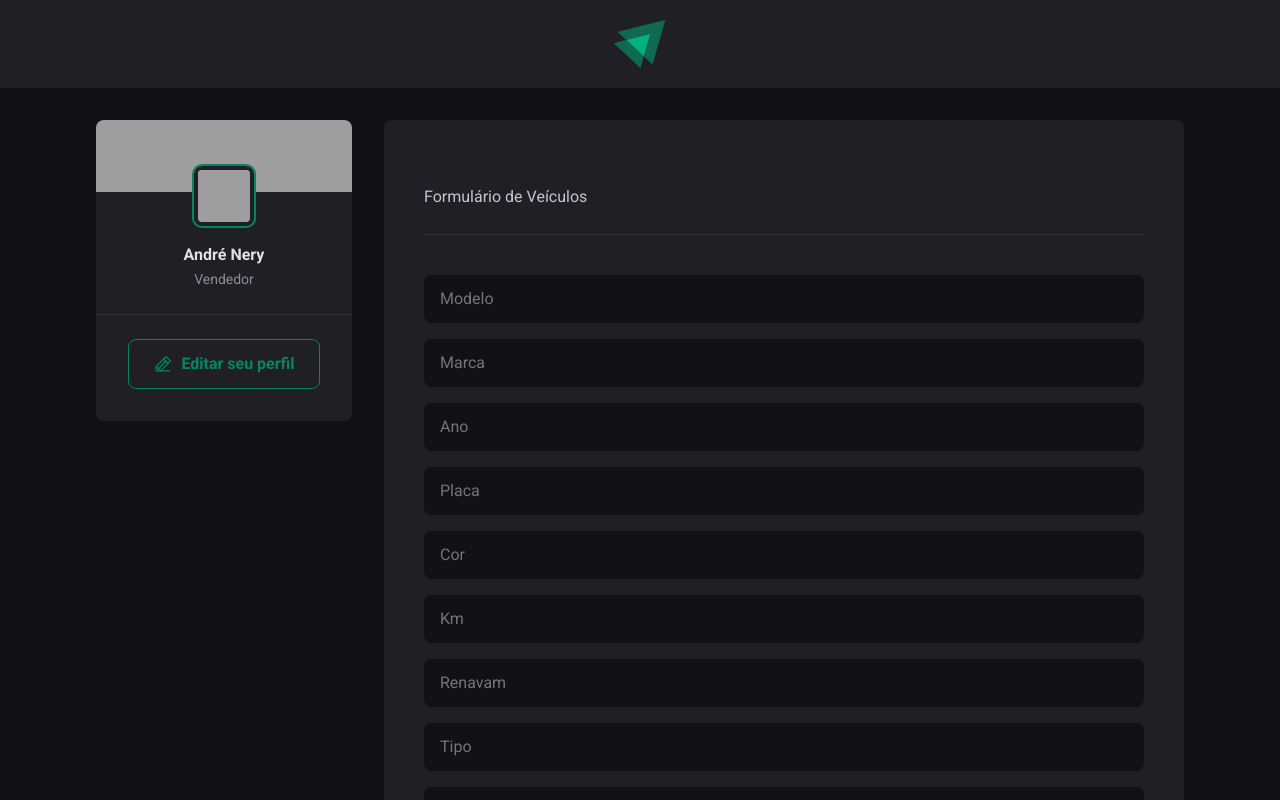
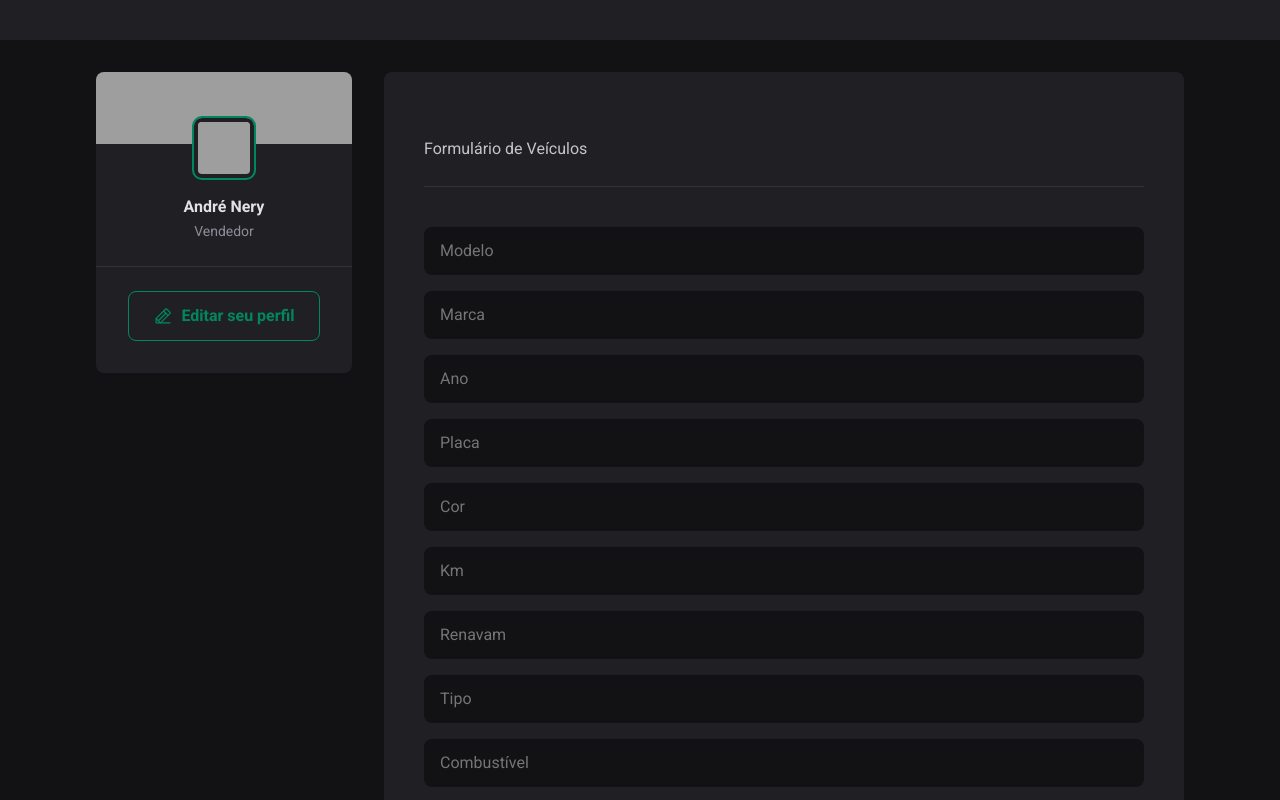
Before and after one commit to ThalitaBispo/LP-Trabalho, a React (Vite) app: page / in a window 1280 px wide. Shown: the top 800 px of the page. Built offline with nearby package versions, Linux system fonts and the light colour scheme; grey boxes are pictures that could not be loaded.

Commit message:
remove o ignate logo

```diff
--- a/src/components/Header.jsx
+++ b/src/components/Header.jsx
@@ -1,11 +1,8 @@
 import styles from './Header.module.css'
-
-import igniteLogo from '../assets/ignite-logo.svg'
 
 export function Header() {
     return (
         <header className={styles.header}>
-            <img src={igniteLogo} alt="Logotipo do ignite" />
         </header>
     );
 }
```
Also changed, not shown: src/assets/andreProfile.jpeg (added).
